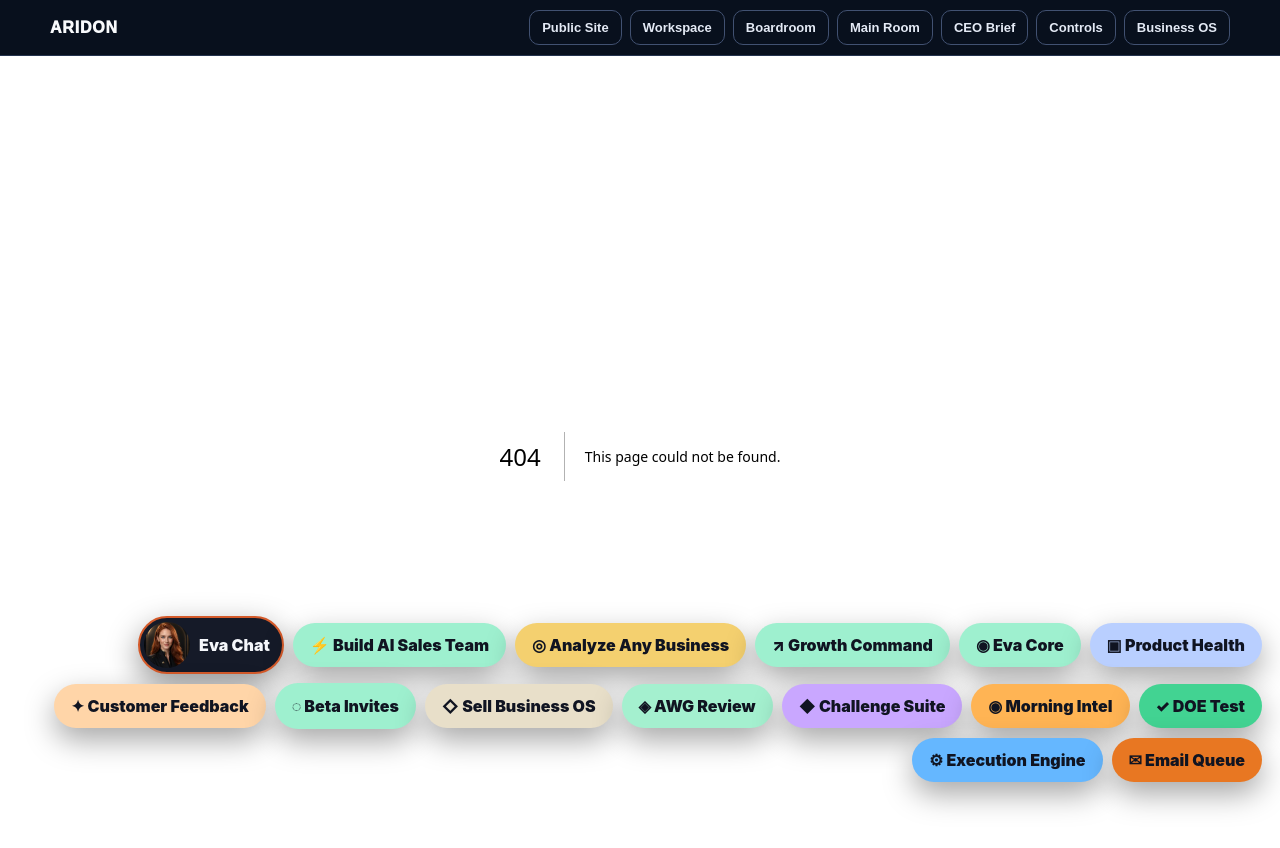
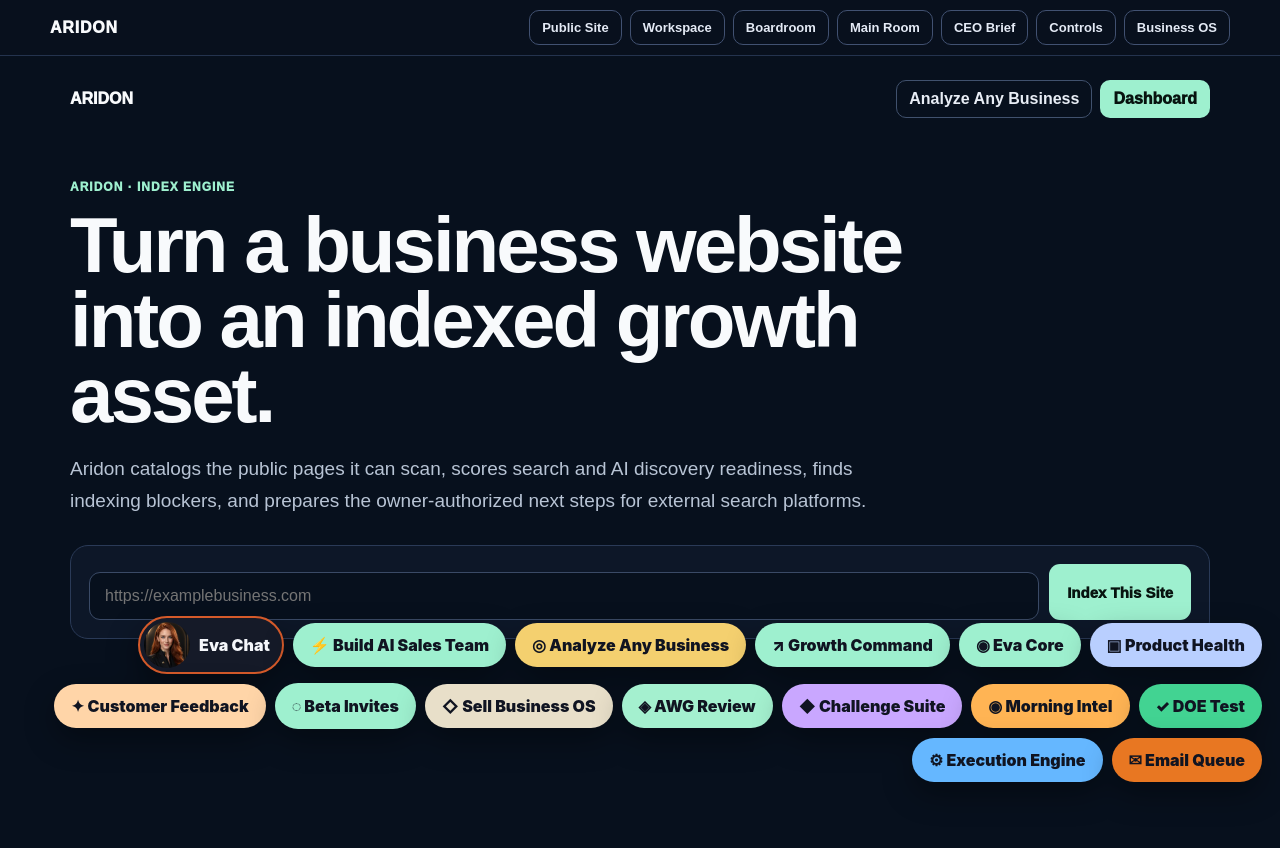
Before and after one commit to jimrusk/aridon-app, a Next.js app: page /site-indexing in a window 1280 px wide. Before the commit this address had no page. Shown: the top 848 px of the page. Built offline with nearby package versions, Linux system fonts and the light colour scheme.

Commit message:
Add Aridon Index Engine dashboard page

```diff
--- /dev/null
+++ b/app/site-indexing/page.tsx
@@ -0,0 +1,175 @@
+'use client';
+
+import Link from 'next/link';
+import { FormEvent, useState } from 'react';
+
+type IndexPage = {
+  url: string;
+  title: string;
+  score: number;
+  status: string;
+  missing: string[];
+};
+
+type IndexResponse = {
+  website: string;
+  contacts: string[];
+  navigation: string[];
+  indexEngine: {
+    engine: string;
+    status: string;
+    indexedAt: string;
+    pagesIndexed: number;
+    readyPages: number;
+    searchReadiness: number;
+    aiReadiness: number;
+    pageIndex: IndexPage[];
+    issues: string[];
+    recommendedFixes: string[];
+    submissionChannels: Array<{ name: string; status: string; detail: string }>;
+    note: string;
+  };
+};
+
+const card = {
+  background: '#0D1728',
+  border: '1px solid #2A3A57',
+  borderRadius: 18,
+  padding: 18,
+} as const;
+
+function Score({ label, value }: { label: string; value: number }) {
+  return (
+    <div style={card}>
+      <div style={{ color: '#9AA9BF', fontSize: 11, fontWeight: 900, letterSpacing: .7 }}>{label.toUpperCase()}</div>
+      <div style={{ fontSize: 40, fontWeight: 950, marginTop: 5 }}>{value}</div>
+      <div style={{ color: '#A9B6C9', fontSize: 12 }}>out of 100</div>
+    </div>
+  );
+}
+
+export default function SiteIndexingPage() {
+  const [website, setWebsite] = useState('');
+  const [result, setResult] = useState<IndexResponse | null>(null);
+  const [loading, setLoading] = useState(false);
+  const [error, setError] = useState('');
+
+  async function submit(event: FormEvent) {
+    event.preventDefault();
+    setLoading(true);
+    setError('');
+    setResult(null);
+
+    try {
+      const response = await fetch('/api/site-indexing', {
+        method: 'POST',
+        headers: { 'Content-Type': 'application/json' },
+        body: JSON.stringify({ website }),
+      });
+      const data = await response.json();
+      if (!response.ok) throw new Error(data?.error || 'Aridon could not index that site.');
+      setResult(data);
+    } catch (err) {
+      setError(err instanceof Error ? err.message : 'Aridon could not index that site.');
+    } finally {
+      setLoading(false);
+    }
+  }
+
+  return (
+    <main style={{ minHeight: '100vh', background: '#07101D', color: '#F8FAFC', fontFamily: 'Arial, sans-serif' }}>
+      <section style={{ maxWidth: 1180, margin: '0 auto', padding: '24px 20px 72px' }}>
+        <nav style={{ display: 'flex', justifyContent: 'space-between', gap: 12, alignItems: 'center', flexWrap: 'wrap' }}>
+          <Link href="/" style={{ color: '#F8FAFC', textDecoration: 'none', fontWeight: 950 }}>ARIDON</Link>
+          <div style={{ display: 'flex', gap: 8, flexWrap: 'wrap' }}>
+            <Link href="/analyze-business" style={{ color: '#E8EDF5', textDecoration: 'none', border: '1px solid #40516D', padding: '9px 12px', borderRadius: 10, fontWeight: 850 }}>Analyze Any Business</Link>
+            <Link href="/" style={{ color: '#07130F', textDecoration: 'none', background: '#9EF0CF', padding: '10px 13px', borderRadius: 10, fontWeight: 950 }}>Dashboard</Link>
+          </div>
+        </nav>
+
+        <div style={{ maxWidth: 900, paddingTop: 62 }}>
+          <div style={{ color: '#9EF0CF', fontSize: 12, fontWeight: 950, letterSpacing: 1 }}>ARIDON · INDEX ENGINE</div>
+          <h1 style={{ fontSize: 'clamp(46px,7vw,78px)', lineHeight: .96, letterSpacing: -3, margin: '14px 0 20px' }}>Turn a business website into an indexed growth asset.</h1>
+          <p style={{ color: '#B8C4D5', lineHeight: 1.7, fontSize: 19, maxWidth: 850 }}>Aridon catalogs the public pages it can scan, scores search and AI discovery readiness, finds indexing blockers, and prepares the owner-authorized next steps for external search platforms.</p>
+        </div>
+
+        <form onSubmit={submit} className="index-form" style={{ ...card, marginTop: 28, display: 'grid', gridTemplateColumns: 'minmax(0,1fr) auto', gap: 10 }}>
+          <input
+            value={website}
+            onChange={(event) => setWebsite(event.target.value)}
+            placeholder="https://examplebusiness.com"
+            aria-label="Website to index"
+            required
+            style={{ width: '100%', boxSizing: 'border-box', background: '#07101D', color: '#F8FAFC', border: '1px solid #3A4A66', borderRadius: 11, padding: '14px 15px', fontSize: 16 }}
+          />
+          <button type="submit" disabled={loading} style={{ border: 0, borderRadius: 11, padding: '14px 18px', background: '#9EF0CF', color: '#07130F', fontWeight: 950, fontSize: 15, cursor: loading ? 'wait' : 'pointer', opacity: loading ? .7 : 1 }}>
+            {loading ? 'Indexing…' : 'Index This Site'}
+          </button>
+        </form>
+
+        {error && <div style={{ marginTop: 14, background: '#3A1620', border: '1px solid #7C3343', color: '#FFD7DF', borderRadius: 12, padding: 14 }}>{error}</div>}
+
+        {result && (
+          <div style={{ marginTop: 26, display: 'grid', gap: 16 }}>
+            <section style={{ ...card, background: '#102033' }}>
+              <div style={{ color: '#9EF0CF', fontSize: 11, fontWeight: 950 }}>INDEX SNAPSHOT</div>
+              <h2 style={{ margin: '8px 0 6px', fontSize: 30 }}>{result.website}</h2>
+              <div style={{ color: '#AEBBD0', fontSize: 13 }}>{result.indexEngine.pagesIndexed} page{result.indexEngine.pagesIndexed === 1 ? '' : 's'} cataloged · {result.indexEngine.readyPages} ready now</div>
+            </section>
+
+            <section style={{ display: 'grid', gridTemplateColumns: 'repeat(auto-fit,minmax(180px,1fr))', gap: 10 }}>
+              <Score label="Search Readiness" value={result.indexEngine.searchReadiness} />
+              <Score label="AI Discovery" value={result.indexEngine.aiReadiness} />
+            </section>
+
+            <section className="two-col" style={{ display: 'grid', gridTemplateColumns: 'repeat(2,minmax(0,1fr))', gap: 14 }}>
+              <article style={card}>
+                <div style={{ color: '#F4D06F', fontWeight: 950, fontSize: 12 }}>INDEXING ISSUES</div>
+                <div style={{ display: 'grid', gap: 9, marginTop: 12 }}>
+                  {result.indexEngine.issues.length ? result.indexEngine.issues.map((item) => <div key={item} style={{ borderTop: '1px solid #263650', paddingTop: 10, color: '#DCE4EF', lineHeight: 1.55 }}>• {item}</div>) : <div style={{ color: '#B8C4D5' }}>No major issues surfaced in this scan.</div>}
+                </div>
+              </article>
+
+              <article style={card}>
+                <div style={{ color: '#9EF0CF', fontWeight: 950, fontSize: 12 }}>ARIDON FIX QUEUE</div>
+                <div style={{ display: 'grid', gap: 9, marginTop: 12 }}>
+                  {result.indexEngine.recommendedFixes.map((item, index) => <div key={item} style={{ borderTop: '1px solid #263650', paddingTop: 10, color: '#DCE4EF', lineHeight: 1.55 }}><strong style={{ color: '#9EF0CF' }}>{index + 1}.</strong> {item}</div>)}
+                </div>
+              </article>
+            </section>
+
+            <section style={card}>
+              <div style={{ color: '#B9CFFF', fontWeight: 950, fontSize: 12 }}>SUBMISSION CHANNELS</div>
+              <div style={{ display: 'grid', gap: 0, marginTop: 12 }}>
+                {result.indexEngine.submissionChannels.map((channel) => (
+                  <div key={channel.name} style={{ borderTop: '1px solid #263650', padding: '13px 0', display: 'grid', gridTemplateColumns: 'minmax(150px,220px) 100px 1fr', gap: 12, alignItems: 'start' }} className="channel-row">
+                    <strong>{channel.name}</strong>
+                    <span style={{ color: channel.status === 'active' ? '#9EF0CF' : '#F4D06F', fontWeight: 900 }}>{channel.status.toUpperCase()}</span>
+                    <span style={{ color: '#C6D1E1', lineHeight: 1.5 }}>{channel.detail}</span>
+                  </div>
+                ))}
+              </div>
+            </section>
+
+            <section style={card}>
+              <div style={{ color: '#9AA9BF', fontWeight: 950, fontSize: 12 }}>PAGE INDEX</div>
+              {result.indexEngine.pageIndex.map((page) => (
+                <div key={page.url} style={{ borderTop: '1px solid #263650', padding: '13px 0', display: 'grid', gridTemplateColumns: '1fr auto', gap: 12 }}>
+                  <div>
+                    <strong>{page.title}</strong>
+                    <div style={{ color: '#8FA0B8', fontSize: 12, marginTop: 4 }}>{page.url}</div>
+                    {page.missing.length > 0 && <div style={{ color: '#F4D06F', fontSize: 12, marginTop: 6 }}>Needs: {page.missing.join(', ')}</div>}
+                  </div>
+                  <div style={{ fontSize: 26, fontWeight: 950 }}>{page.score}</div>
+                </div>
+              ))}
+              <div style={{ color: '#8290A8', fontSize: 12, lineHeight: 1.5, marginTop: 10 }}>{result.indexEngine.note}</div>
+            </section>
+          </div>
+        )}
+      </section>
+
+      <style>{`@media(max-width:760px){.index-form,.two-col{grid-template-columns:1fr !important}.channel-row{grid-template-columns:1fr !important}}`}</style>
+    </main>
+  );
+}
```
